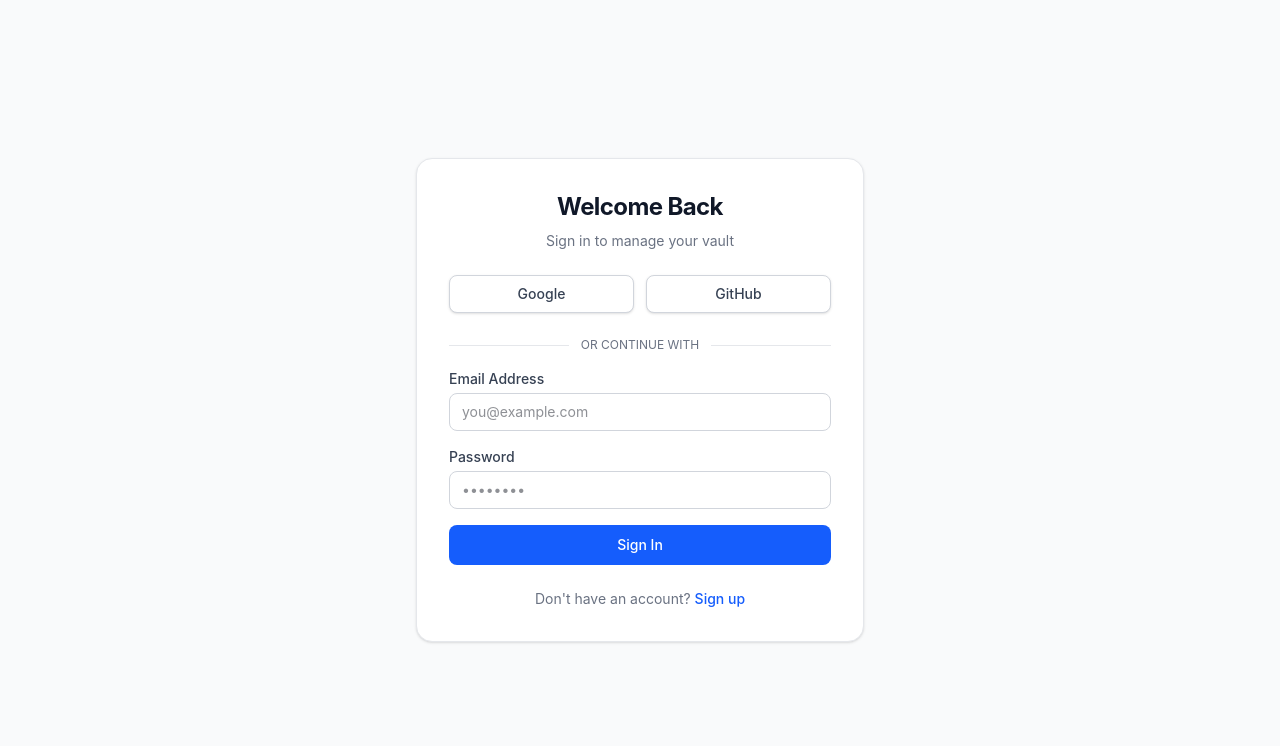
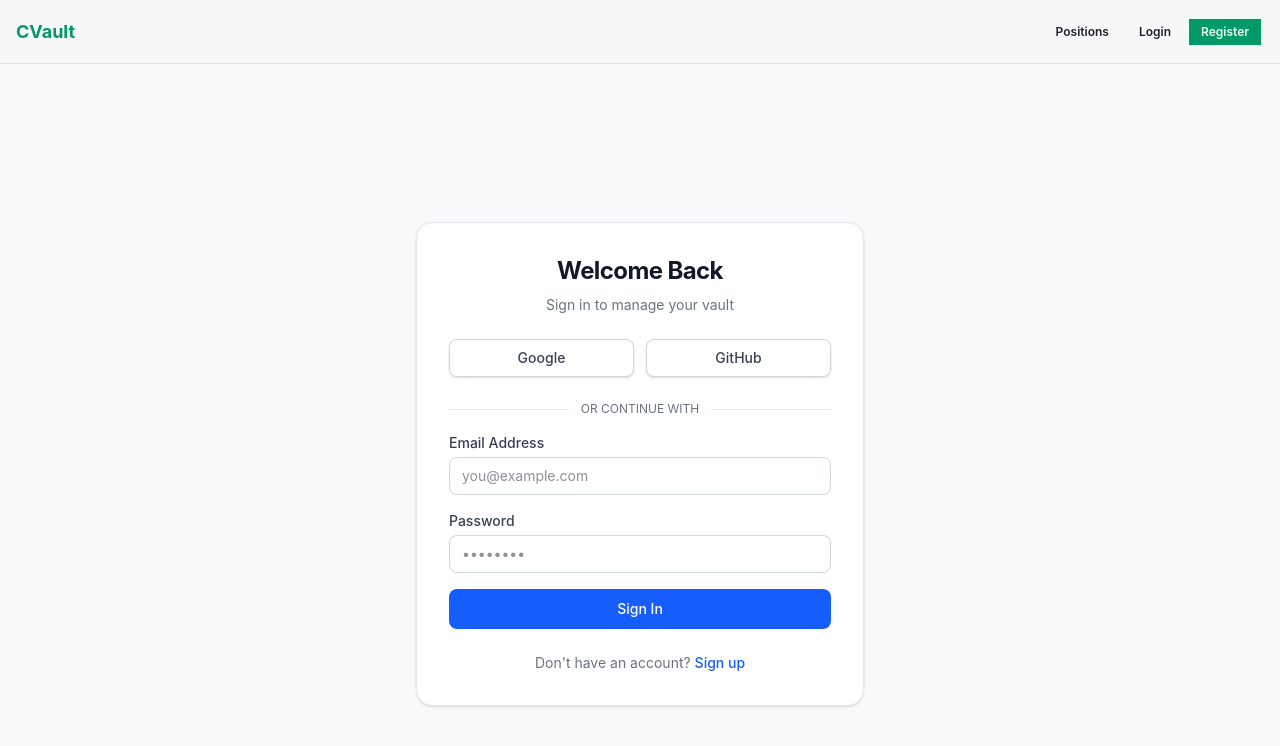
Before and after one commit to prio12/cvault, a React (Vite) app in the folder client/: page /login in a window 1280 px wide. Shown: the top 746 px of the page. Built offline with nearby package versions, Linux system fonts and the light colour scheme; no server answers.

Commit message:
feat: added navbar and made the positons page public route

```diff
--- a/client/src/App.tsx
+++ b/client/src/App.tsx
@@ -1,12 +1,13 @@
-// src/App.tsx
 import { BrowserRouter, Routes, Route, Navigate } from "react-router-dom";
 
 import "./App.css";
+import Navbar from "./components/layout/Navbar";
 import Login from "./pages/authentications/Login";
 import Register from "./pages/authentications/Register";
 import AuthSuccessPage from "./pages/authentications/AuthSuccess";
 import Profile from "./pages/Profile";
 import Attributes from "./pages/Attributes";
+import Positions from "./pages/Positions";
 
 const ProtectedRoute = ({ children }: { children: React.ReactNode }) => {
   const token = localStorage.getItem("token");
@@ -17,10 +18,14 @@ const ProtectedRoute = ({ children }: { children: React.ReactNode }) => {
 export default function App() {
   return (
     <BrowserRouter>
+      <Navbar />
       <Routes>
         <Route path="/login" element={<Login />} />
         <Route path="/register" element={<Register />} />
         <Route path="/auth-success" element={<AuthSuccessPage />} />
+
+        <Route path="/positions" element={<Positions />} />
+
         <Route
           path="/profile"
           element={
@@ -38,32 +43,8 @@ export default function App() {
             </ProtectedRoute>
           }
         />
-
-        <Route
-          path="/dashboard"
-          element={
-            <ProtectedRoute>
-              <div className="aura">
-                <div className="card bg-base-100 p-8">
-                  <div className="card-body">
-                    <h1 className="text-2xl font-bold text-white">Dashboard</h1>
-                    <button
-                      onClick={() => {
-                        localStorage.clear();
-                        window.location.href = "/login";
-                      }}
-                      className="mt-4 rounded bg-red-600 px-4 py-2 text-white"
-                    >
-                      Logout
-                    </button>
-                  </div>
-                </div>
-              </div>
-            </ProtectedRoute>
-          }
-        />
-
-        <Route path="*" element={<Navigate to="/login" replace />} />
+        <Route path="/" element={<Navigate to="/positions" replace />} />
+        <Route path="*" element={<Navigate to="/positions" replace />} />
       </Routes>
     </BrowserRouter>
   );
--- /dev/null
+++ b/client/src/components/layout/Navbar.tsx
@@ -0,0 +1,56 @@
+import { Link, useNavigate } from "react-router-dom";
+import { useAuthStore } from "../../store/useAuthStore";
+
+export default function Navbar() {
+  const { user, logout } = useAuthStore();
+  const navigate = useNavigate();
+
+  const handleLogout = () => {
+    logout();
+    navigate("/login");
+  };
+
+  return (
+    <div className="navbar bg-base-100 border-b border-base-300 px-4">
+      <div className="flex-1">
+        <Link to="/" className="text-lg font-bold text-primary">
+          CVault
+        </Link>
+      </div>
+
+      <div className="flex-none gap-2">
+        <Link to="/positions" className="btn btn-ghost btn-sm">
+          Positions
+        </Link>
+
+        {user && (
+          <>
+            <Link to="/attributes" className="btn btn-ghost btn-sm">
+              Attributes
+            </Link>
+            <Link to="/profile" className="btn btn-ghost btn-sm">
+              Profile
+            </Link>
+            <span className="text-sm text-base-content/60 hidden sm:inline">
+              {user.name} · {user.role}
+            </span>
+            <button className="btn btn-sm btn-error" onClick={handleLogout}>
+              Logout
+            </button>
+          </>
+        )}
+
+        {!user && (
+          <>
+            <Link to="/login" className="btn btn-ghost btn-sm">
+              Login
+            </Link>
+            <Link to="/register" className="btn btn-primary btn-sm">
+              Register
+            </Link>
+          </>
+        )}
+      </div>
+    </div>
+  );
+}
--- a/client/src/pages/authentications/AuthSuccess.tsx
+++ b/client/src/pages/authentications/AuthSuccess.tsx
@@ -18,7 +18,7 @@ export default function AuthSuccessPage() {
 
         useAuthStore.setState({ user: realUser });
 
-        navigate("/dashboard");
+        navigate("/positions");
       } catch (error) {
         console.error("Failed to parse OAuth user data", error);
         navigate("/login");
```
